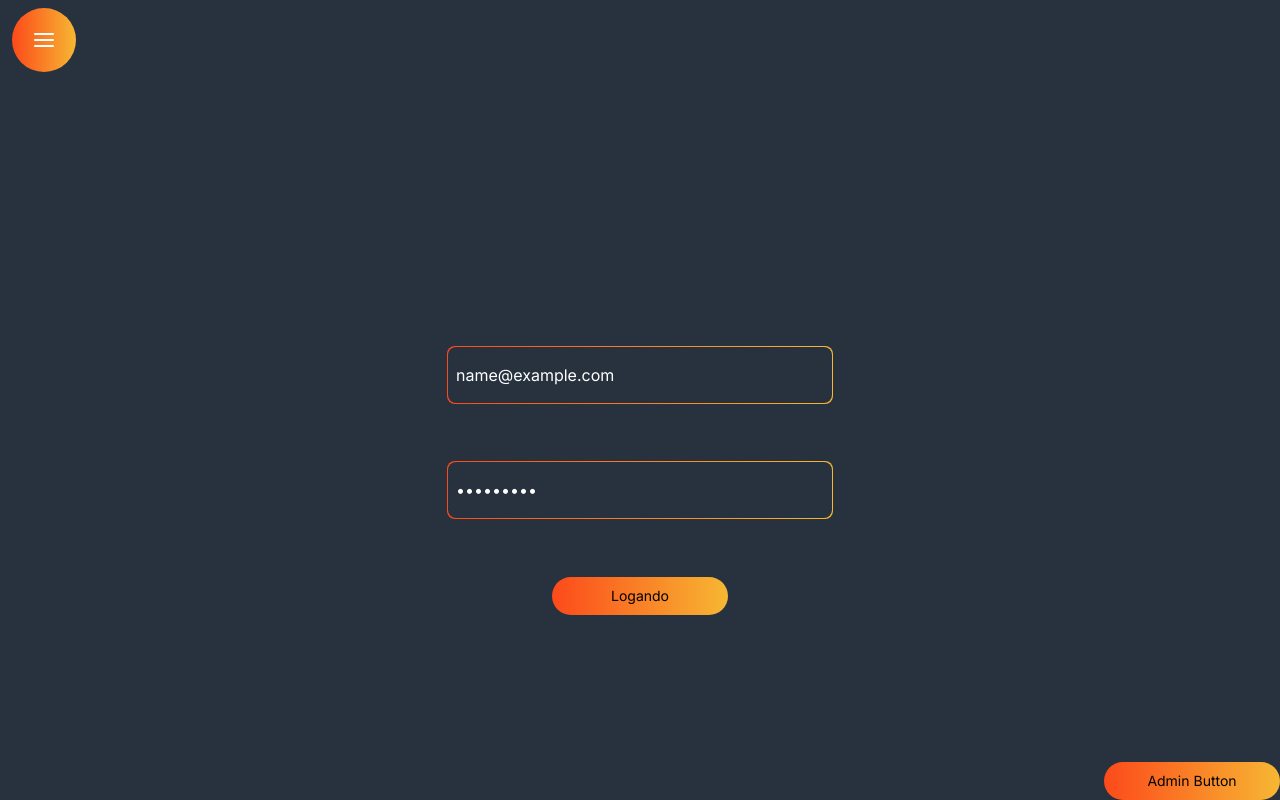
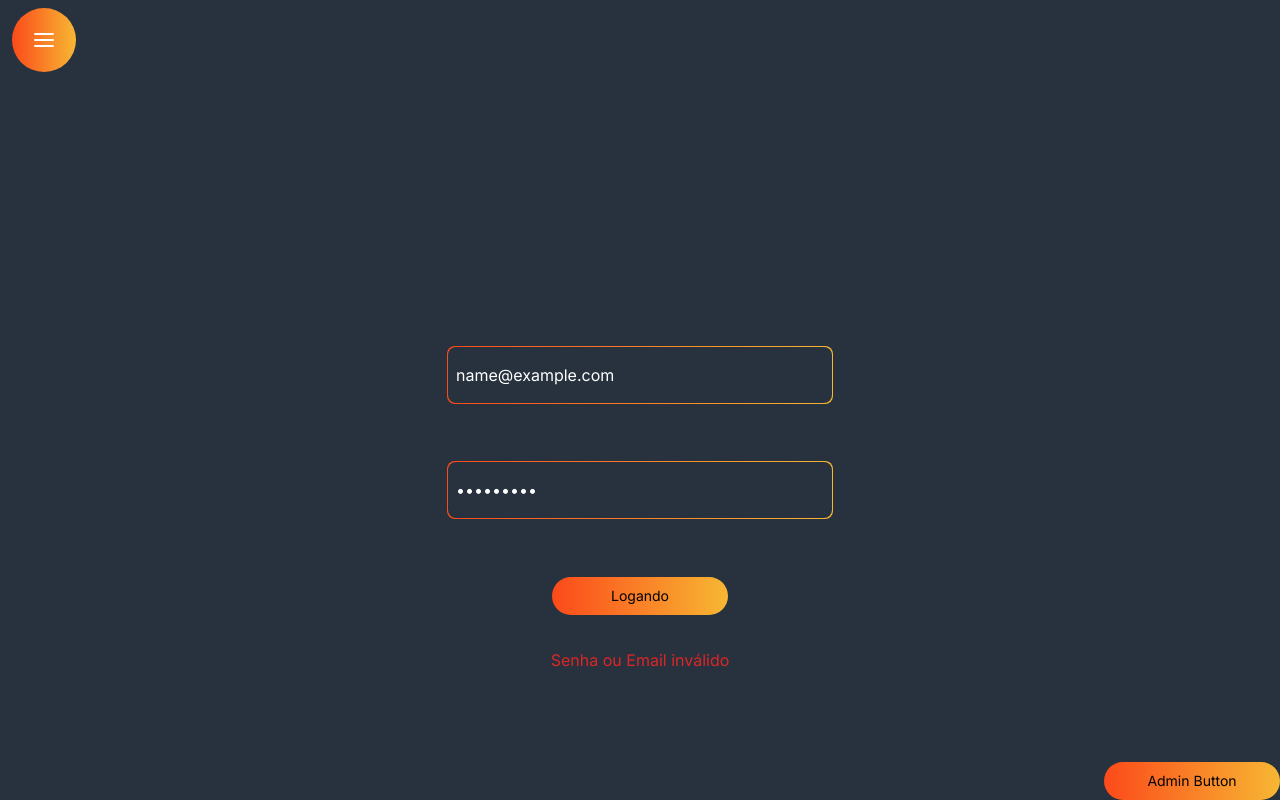
Before and after one commit to GabrielFeBe/portfolio-frontend, a Next.js app: page /login in a window 1280 px wide. Both pictures are taken after typing "name@example.com", "Sample123" into the empty fields and a click on the button "Logando". Shown: the top 800 px of the page. Built offline with nearby package versions, Linux system fonts and the light colour scheme; no server answers.

Commit message:
adicionando Erros não tratados

```diff
--- a/src/app/components/AddingNewProject.tsx
+++ b/src/app/components/AddingNewProject.tsx
@@ -60,9 +60,6 @@ export default function AddingNewProject() {
       setFormError(true)
     }
   }
-
-  console.log(formError)
-  console.log(formError)
 
   return (
     <form
--- a/src/app/components/LoginFrom.tsx
+++ b/src/app/components/LoginFrom.tsx
@@ -1,10 +1,11 @@
 'use client'
 import { api } from '@/lib/api'
-import { FormEvent } from 'react'
+import { FormEvent, useState } from 'react'
 import Cookies from 'js-cookie'
 import { useRouter } from 'next/navigation'
 
 export default function LoginForm() {
+  const [error, setError] = useState(false)
   const route = useRouter()
 
   async function handleLogin(event: FormEvent<HTMLFormElement>) {
@@ -21,7 +22,7 @@ export default function LoginForm() {
       route.refresh()
       // eslint-disable-next-line
     } catch (err: any) {
-      console.log(err)
+      setError(true)
     }
   }
 
@@ -30,7 +31,7 @@ export default function LoginForm() {
       <form
         onSubmit={handleLogin}
         action=""
-        className="flex h-96 flex-col justify-evenly"
+        className=" absolute flex h-96 flex-col justify-evenly"
       >
         <label
           htmlFor="email"
@@ -62,6 +63,11 @@ export default function LoginForm() {
         >
           Logando
         </button>
+        {error && (
+          <p className="absolute bottom-0 self-center text-red-600">
+            Senha ou Email inválido
+          </p>
+        )}
       </form>
     </main>
   )
```
